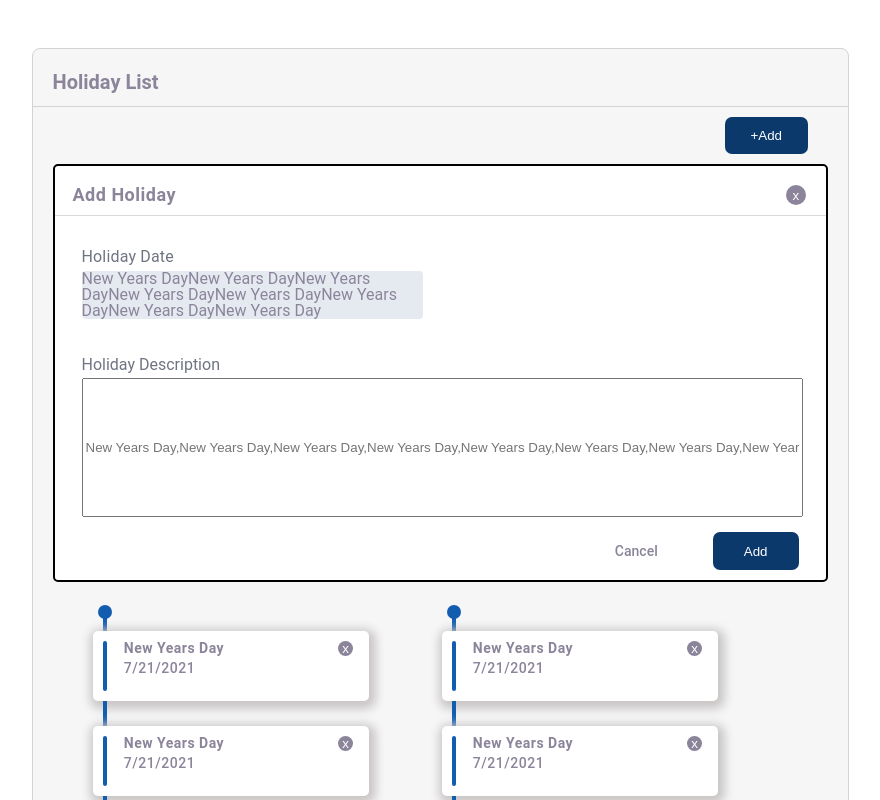
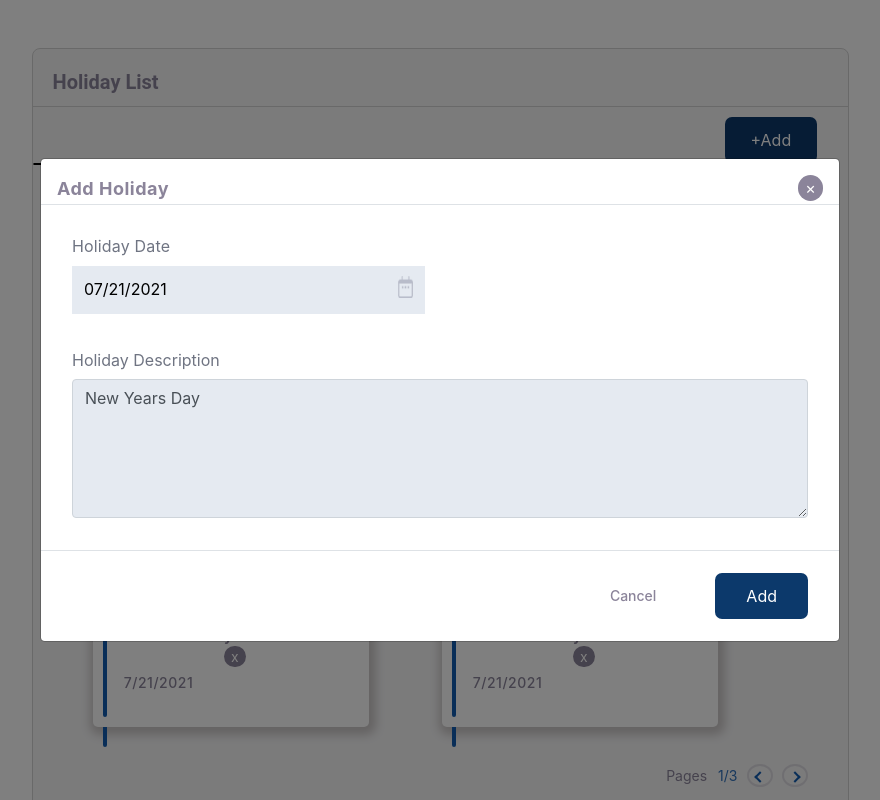
Before and after one commit to Sarita-Dangi-Internship/fuse-HRM, a React (Create React App) app: page / in a window 1280 px wide. Both pictures are taken after a click on the button "+Add". Shown: the top 800 px of the page, without its empty margins (200-1080 px from the left). Built offline with nearby package versions, Linux system fonts and the light colour scheme.

Commit message:
display modal on click button blurring the background, add calendar icon

```diff
--- a/package.json
+++ b/package.json
@@ -10,6 +10,7 @@
     "node-sass": "6.0.1",
     "react": "^17.0.2",
     "react-bootstrap": "^1.6.1",
+    "react-datepicker": "^4.1.1",
     "react-dom": "^17.0.2",
     "react-modal": "^3.14.3",
     "react-scripts": "4.0.3",
--- a/src/App.js
+++ b/src/App.js
@@ -1,5 +1,6 @@
 import "./App.css";
 import AdminHolidayList from "./component/adminHolidayList";
+import "bootstrap/dist/css/bootstrap.min.css";
 
 function App() {
   return (
--- /dev/null
+++ b/src/component/AddHoliday.js
@@ -0,0 +1,63 @@
+import React, { Component } from "react";
+import { Col, Form, Modal } from "react-bootstrap";
+import "../styles/main.scss";
+import calendarPic from "../calendar.png";
+import Calendar from "./Calendar";
+
+export default class addHoliday extends Component {
+  onClose = (e) => {
+    this.props.onClose && this.props.onClose(e);
+  };
+  render() {
+    if (!this.props.show) {
+      return null;
+    }
+    return (
+      <div className="modal_wrapper">
+        <Modal show={true} size="lg" centered>
+          <Modal.Header className="modal_header">
+            <Modal.Title className="modal_title">Add Holiday</Modal.Title>
+            <button className="close_modal_btn" onClick={this.onClose}>
+              &times;
+            </button>
+          </Modal.Header>
+
+          <Modal.Body>
+            <Form>
+              <Form.Group as={Col} md={6}>
+                <Form.Label className="holiday_date_title">
+                  Holiday Date
+                </Form.Label>
+                <div className="calendar">
+                  <Calendar />
+                  <img
+                    className="calendar_pic"
+                    alt="calendar"
+                    src={calendarPic}
+                  />
+                </div>
+              </Form.Group>
+              <Form.Group as={Col}>
+                <Form.Label className="holiday_desc_title">
+                  Holiday Description
+                </Form.Label>
+                <Form.Control
+                  className="holiday_desc"
+                  as="textarea"
+                  defaultValue={this.props.holidays[0].name}
+                />
+              </Form.Group>
+            </Form>
+          </Modal.Body>
+
+          <Modal.Footer className="modal_footer">
+            <p className="btn_cancel" onClick={this.onClose}>
+              Cancel
+            </p>
+            <button className="add_holiday_btn">Add</button>
+          </Modal.Footer>
+        </Modal>
+      </div>
+    );
+  }
+}
--- /dev/null
+++ b/src/component/Calendar.js
@@ -0,0 +1,15 @@
+import React, { useState } from "react";
+import ReactDatePicker from "react-datepicker";
+import "react-datepicker/dist/react-datepicker.css";
+
+const Calendar = () => {
+  const [startDate, setStartDate] = useState(new Date());
+  return (
+    <ReactDatePicker
+      selected={startDate}
+      onChange={(date) => setStartDate(date)}
+    />
+  );
+};
+
+export default Calendar;
--- a/src/component/Modal.js
+++ b/src/component/a.js
@@ -1,5 +1,6 @@
 import React, { Component } from "react";
 import "../styles/main.scss";
+import Calendar from "./Calendar";
 
 export default class Modal extends Component {
   onClose = (e) => {
@@ -21,18 +22,14 @@ export default class Modal extends Component {
           <div className="modal_body">
             <p className="holiday_date_title">Holiday Date</p>
             <div className="calendar">
-              {this.props.holidays.map((holiday) => {
-                return holiday.name;
-              })}
+              <Calendar />
             </div>
             <p className="holiday_desc_title">Holiday Description</p>
             <div>
               <input
                 type="text-field"
                 className="holiday_desc"
-                placeholder={this.props.holidays.map((holiday, i) => {
-                  return holiday.name;
-                })}
+                placeholder={this.props.holidays[0].name}
               ></input>
             </div>
           </div>
--- a/src/component/adminHolidayList.js
+++ b/src/component/adminHolidayList.js
@@ -1,4 +1,4 @@
-import Modal from "./Modal";
+import AddHoliday from "./AddHoliday";
 import React, { Component } from "react";
 import "../styles/main.scss";
 
@@ -67,7 +67,7 @@ export class adminHolidayList extends Component {
           >
             +Add
           </button>
-          <Modal
+          <AddHoliday
             onClose={this.showModal}
             show={this.state.show}
             holidays={this.state.holidays}
--- a/src/styles/layouts/addHolidayList.scss
+++ b/src/styles/layouts/addHolidayList.scss
@@ -4,61 +4,74 @@ body {
 .modal_wrapper {
   background: #ffffff;
   border-radius: 5px;
+  border: none;
   width: 775px;
-  border: 2px solid black;
-  margin: 10px auto;
+  border: 1px solid black;
 }
 .modal_header {
+  padding-bottom: 2px !important;
   display: flex;
   color: #8b849a;
   letter-spacing: 0.496657px;
   border-bottom: 0.5px solid rgba(0, 0, 0, 0.15);
 }
 .modal_title {
-  width: 100%;
-  margin: 15px 0 6px 18px;
-  font-weight: bold;
-  font-size: 18px;
-  line-height: 27px;
+  font-weight: bold !important;
+  font-size: 18px !important;
 }
 .close_modal_btn {
+  width: 25px;
   color: #ffffff;
-  margin: 19px 20px 10px 0;
-  height: 20px;
-  width: 20px;
   border-radius: 20px;
   border: none;
   background: #8b849a;
 }
 .holiday_date_title {
+  margin-top: 13px;
   font-size: 16px;
   line-height: 24px;
   letter-spacing: 0.01em;
   color: #6f7482;
-  margin: 29px 0 2px 27px;
 }
 .calendar {
-  margin: 0 403px 0 27px;
+  display: flex;
+  justify-content: space-between;
+  padding-top: 10px;
+  height: 48px;
+  background: #e5eaf1 !important;
+}
+.calendar_pic {
+  margin-right: 12.5px;
+  width: 15px;
+  height: 22px;
+}
+.calendar_pic:hover {
+  cursor: pointer;
+}
+input {
+  padding-left: 12px;
+  border: none;
   background: #e5eaf1;
-  border-radius: 4px;
 }
 .holiday_desc_title {
-  margin: 35px 0 2px 27px;
+  margin-top: 19px;
   font-size: 16px;
   line-height: 22px;
   color: #6f7482;
 }
 .holiday_desc {
-  width: 721px;
-  height: 139px;
-  margin: 0 27px 5px 27px;
+  height: 139px !important;
+  background: #e5eaf1 !important;
+}
+.holiday_desc::placeholder {
+  vertical-align: text-top;
 }
 .modal_footer {
   display: flex;
   justify-content: flex-end;
 }
 .add_holiday_btn {
-  margin: 10px 27px 10px 55px;
+  margin: 10px 19px 10px 55px !important;
   padding: 11px 31px;
   color: #ffffff;
   border: none;
--- a/src/styles/layouts/adminHolidayList.scss
+++ b/src/styles/layouts/adminHolidayList.scss
@@ -106,13 +106,12 @@
 }
 .close_btn {
   padding: 0;
-  margin: 0 0 0 110px;
-  height: 15px;
-  width: 15px;
+  margin: 0 0 0 100px;
+  width: 22px;
   border-radius: 20px;
   background: #8b849a;
   color: white;
-  border-style: none;
+  border: none;
 }
 .page_num {
   display: flex;
@@ -121,7 +120,7 @@
 }
 .arrow_btn {
   margin-left: 9px;
-  padding: 1px 4px;
+  padding: 1px 7px;
   border-radius: 50%;
   border: 2px solid rgba(139, 132, 154, 0.22);
 }
```
Also changed, not shown: src/calendar.png (added), 1 other file (tests, documents, lock files or other folders).
